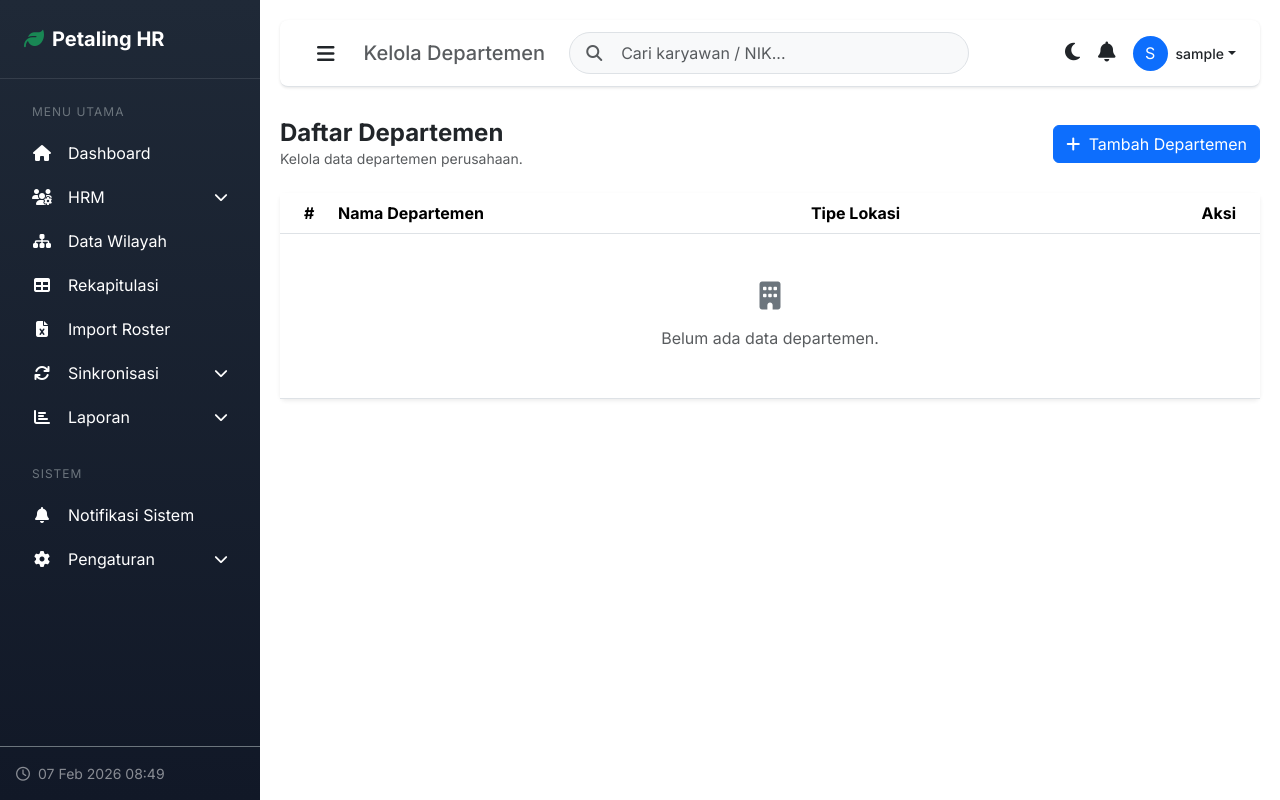
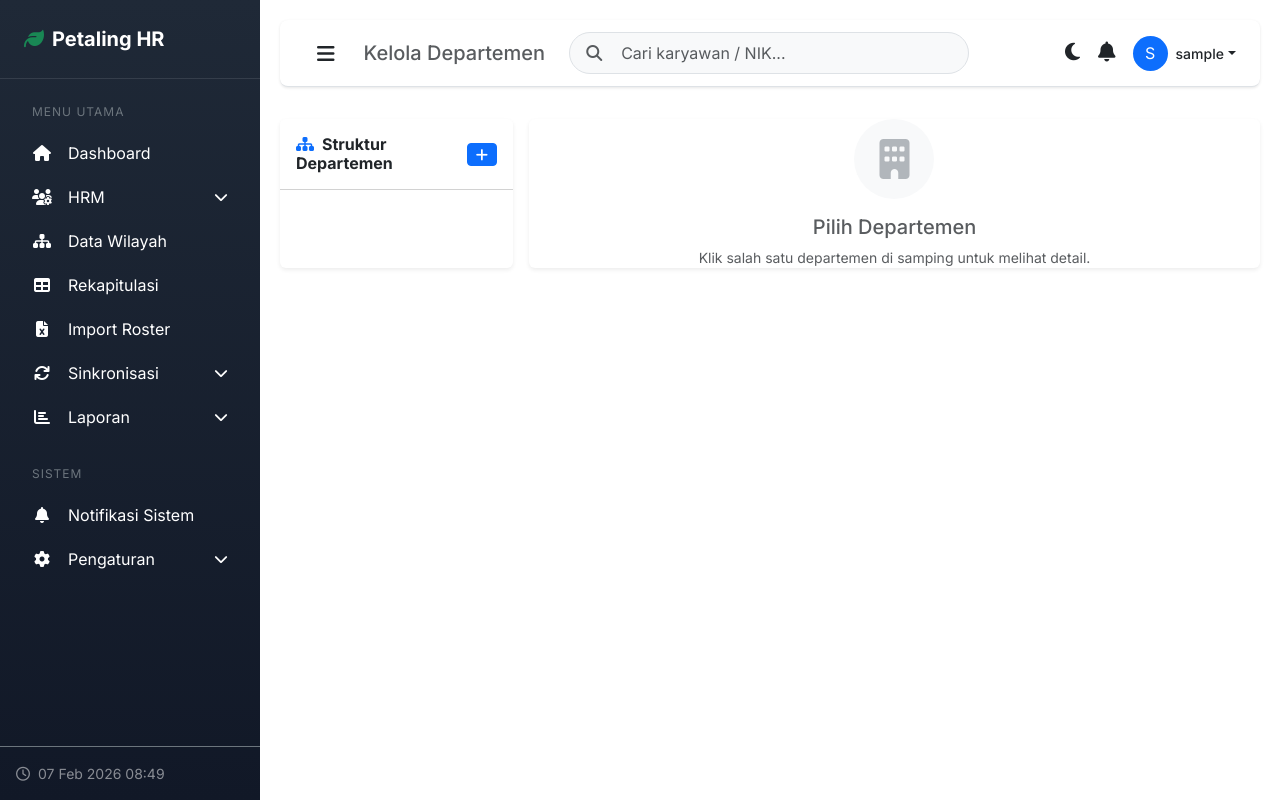
Before and after one commit to Hendrajuni/attendance_core, a Django app: page /portal/hrm/departments/ in a window 1280 px wide. Run offline with Django 5.2, Linux system fonts and the light colour scheme; the visitor is signed in with stand-in values (Sample User, id 1); data that the repository does not hold is empty; some libraries are stand-ins or nearby versions.

Commit message:
feat(portal): redesign department list into split pane explorer view

```diff
--- a/portal/urls.py
+++ b/portal/urls.py
@@ -11,6 +11,7 @@ urlpatterns = [
     path('hrm/departments/add/', views_department.department_add, name='department_add'),
     path('hrm/departments/edit/<uuid:department_id>/', views_department.department_edit, name='department_edit'),
     path('hrm/departments/delete/<uuid:department_id>/', views_department.department_delete, name='department_delete'),
+    path('hrm/departments/<uuid:department_id>/', views_department.department_detail, name='department_detail'),
 
     path('dashboard/', views.dashboard, name='dashboard'),
 
--- a/templates/portal/department_list.html
+++ b/templates/portal/department_list.html
@@ -4,81 +4,142 @@
 {% block page_title %}Kelola Departemen{% endblock %}
 
 {% block content %}
-<div class="d-flex justify-content-between align-items-center mb-4">
-    <div>
-        <h4 class="mb-0 fw-bold">Daftar Departemen</h4>
-        <p class="text-muted small mb-0">Kelola data departemen perusahaan.</p>
-    </div>
-    <div>
+<div class="row g-3">
+    <!-- Sidebar / Department Tree -->
+    <div class="col-md-3">
+        <div class="card border-0 shadow-sm h-100">
+            <div class="card-header bg-white py-3 d-flex justify-content-between align-items-center">
+                <h6 class="mb-0 fw-bold"><i class="fas fa-sitemap me-2 text-primary"></i>Struktur Departemen</h6>
                 <button hx-get="{% url 'portal:department_add' %}"
                         hx-target="#modal-container"
-                class="btn btn-primary">
-            <i class="fas fa-plus me-1"></i> Tambah Departemen
+                        class="btn btn-sm btn-primary py-0 px-2" title="Tambah Departemen">
+                    <i class="fas fa-plus"></i>
                 </button>
             </div>
+            <div class="card-body overflow-auto p-2" style="max-height: 80vh;">
+                <ul class="list-unstyled m-0">
+                    <!-- Head Office -->
+                    {% if departments_by_type.HO %}
+                    <li class="mb-2">
+                        <div class="fw-bold text-dark mb-1 px-2"><i class="fas fa-building text-info me-2"></i>Head Office</div>
+                        <ul class="list-unstyled ms-3 border-start ps-2 border-light mb-0">
+                            {% for dept in departments_by_type.HO %}
+                            <li>
+                                <div class="d-flex align-items-center py-1 node-item"
+                                     hx-get="{% url 'portal:department_detail' dept.id %}"
+                                     hx-target="#department-content-area"
+                                     hx-swap="innerHTML"
+                                     hx-trigger="click"
+                                     onclick="setActiveNode(this)">
+                                    <i class="fas fa-folder text-warning me-2"></i>
+                                    <span class="fw-medium text-dark">{{ dept.name }}</span>
+                                    <div class="spinner-border spinner-border-sm text-primary ms-auto d-none htmx-indicator" role="status"></div>
                                 </div>
+                            </li>
+                            {% endfor %}
+                        </ul>
+                    </li>
+                    {% endif %}
 
-<div class="card shadow-sm border-0">
-    <div class="card-body p-0">
-        <div class="table-responsive">
-            <table class="table table-hover align-middle mb-0">
-                <thead class="bg-light">
-                    <tr>
-                        <th class="ps-4" style="width: 50px;">#</th>
-                        <th>Nama Departemen</th>
-                        <th>Tipe Lokasi</th>
-                        <th class="text-end pe-4" style="width: 150px;">Aksi</th>
-                    </tr>
-                </thead>
-                <tbody>
-                    {% for dept in departments %}
-                    <tr>
-                        <td class="ps-4 text-muted small">{{ forloop.counter }}</td>
-                        <td class="fw-medium">{{ dept.name }}</td>
-                        <td>
-                            {% if dept.location_type == 'HO' %}
-                                <span class="badge bg-info text-dark">Head Office</span>
-                            {% elif dept.location_type == 'MILL' %}
-                                <span class="badge bg-warning text-dark">Mill / PKS</span>
-                            {% else %}
-                                <span class="badge bg-success">Estate / Kebun</span>
+                    <!-- Estate / Kebun -->
+                    {% if departments_by_type.ESTATE %}
+                    <li class="mb-2 mt-3">
+                        <div class="fw-bold text-dark mb-1 px-2"><i class="fas fa-leaf text-success me-2"></i>Estate / Kebun</div>
+                        <ul class="list-unstyled ms-3 border-start ps-2 border-light mb-0">
+                            {% for dept in departments_by_type.ESTATE %}
+                            <li>
+                                <div class="d-flex align-items-center py-1 node-item"
+                                     hx-get="{% url 'portal:department_detail' dept.id %}"
+                                     hx-target="#department-content-area"
+                                     hx-swap="innerHTML"
+                                     hx-trigger="click"
+                                     onclick="setActiveNode(this)">
+                                    <i class="fas fa-folder text-warning me-2"></i>
+                                    <span class="fw-medium text-dark">{{ dept.name }}</span>
+                                    <div class="spinner-border spinner-border-sm text-primary ms-auto d-none htmx-indicator" role="status"></div>
+                                </div>
+                            </li>
+                            {% endfor %}
+                        </ul>
+                    </li>
                     {% endif %}
-                        </td>
-                        <td class="text-end pe-4">
-                            <button hx-get="{% url 'portal:department_edit' dept.id %}"
-                                    hx-target="#modal-container"
-                                    class="btn btn-link btn-sm text-primary p-0 me-2"
-                                    title="Edit">
-                                <i class="fas fa-edit"></i>
-                            </button>
 
-                            <form action="{% url 'portal:department_delete' dept.id %}" method="POST" class="d-inline"
-                                  onsubmit="return confirm('Apakah Anda yakin ingin menghapus departemen ini?');">
-                                {% csrf_token %}
-                                <button type="submit" class="btn btn-link btn-sm text-danger p-0" title="Hapus">
-                                    <i class="fas fa-trash-alt"></i>
-                                </button>
-                            </form>
-                        </td>
-                    </tr>
-                    {% empty %}
-                    <tr>
-                        <td colspan="4" class="text-center py-5 text-muted">
-                            <i class="fas fa-building fs-3 mb-3 d-block text-secondary"></i>
-                            Belum ada data departemen.
-                        </td>
-                    </tr>
+                    <!-- Mill / PKS -->
+                    {% if departments_by_type.MILL %}
+                    <li class="mb-2 mt-3">
+                        <div class="fw-bold text-dark mb-1 px-2"><i class="fas fa-industry text-warning me-2"></i>Mill / PKS</div>
+                        <ul class="list-unstyled ms-3 border-start ps-2 border-light mb-0">
+                            {% for dept in departments_by_type.MILL %}
+                            <li>
+                                <div class="d-flex align-items-center py-1 node-item"
+                                     hx-get="{% url 'portal:department_detail' dept.id %}"
+                                     hx-target="#department-content-area"
+                                     hx-swap="innerHTML"
+                                     hx-trigger="click"
+                                     onclick="setActiveNode(this)">
+                                    <i class="fas fa-folder text-warning me-2"></i>
+                                    <span class="fw-medium text-dark">{{ dept.name }}</span>
+                                    <div class="spinner-border spinner-border-sm text-primary ms-auto d-none htmx-indicator" role="status"></div>
+                                </div>
+                            </li>
                             {% endfor %}
-                </tbody>
-            </table>
+                        </ul>
+                    </li>
+                    {% endif %}
+                </ul>
             </div>
         </div>
     </div>
 
-<!-- Modal Container -->
-<div id="modal-container"></div>
+    <!-- Content Area -->
+    <div class="col-md-9">
+        <div class="card border-0 shadow-sm h-100">
+            <div id="department-content-area" class="card-body p-0 h-100 position-relative">
+                <!-- Placeholder State -->
+                <div class="d-flex flex-column align-items-center justify-content-center text-muted h-100 min-vh-50">
+                    <div class="text-center">
+                        <div class="bg-light rounded-circle d-inline-flex align-items-center justify-content-center mb-3" style="width: 80px; height: 80px;">
+                            <i class="fas fa-building fs-1 text-secondary opacity-50"></i>
+                        </div>
+                        <h5>Pilih Departemen</h5>
+                        <p class="small text-muted mb-0">Klik salah satu departemen di samping untuk melihat detail.</p>
+                    </div>
+                </div>
+            </div>
+        </div>
+    </div>
+</div>
+
+<style>
+    .node-item {
+        cursor: pointer;
+        padding: 6px 10px;
+        border-radius: 6px;
+        transition: all 0.2s;
+    }
+    .node-item:hover {
+        background-color: #e9ecef;
+    }
+    .node-item.active {
+        background-color: #cfe2ff; /* Primary Soft */
+        color: #084298;
+    }
+
+    /* Show loader when htmx request is in flight */
+    .node-item.htmx-request .htmx-indicator {
+        display: inline-block !important;
+    }
+</style>
 
 <script>
+    function setActiveNode(element) {
+        // Remove active class from all nodes
+        document.querySelectorAll('.node-item').forEach(el => el.classList.remove('active'));
+        // Add active class to clicked node
+        element.classList.add('active');
+    }
+
+    // Modal bootstrap re-initializer for HTMX
     document.body.addEventListener('htmx:afterSwap', function(evt) {
         if (evt.detail.target.id === "modal-container") {
             const modalEl = evt.detail.target.querySelector('.modal');
@@ -89,4 +150,8 @@
         }
     });
 </script>
+
+<!-- Modal Container -->
+<div id="modal-container"></div>
+{% include 'portal/partials/_shared_modals.html' %}
 {% endblock %}
```
Also changed, not shown: portal/views_department.py (+85 -2 lines), templates/portal/partials/_department_detail.html (added, +253 -0 lines). Lines whose indentation alone changed are shown as unchanged.
